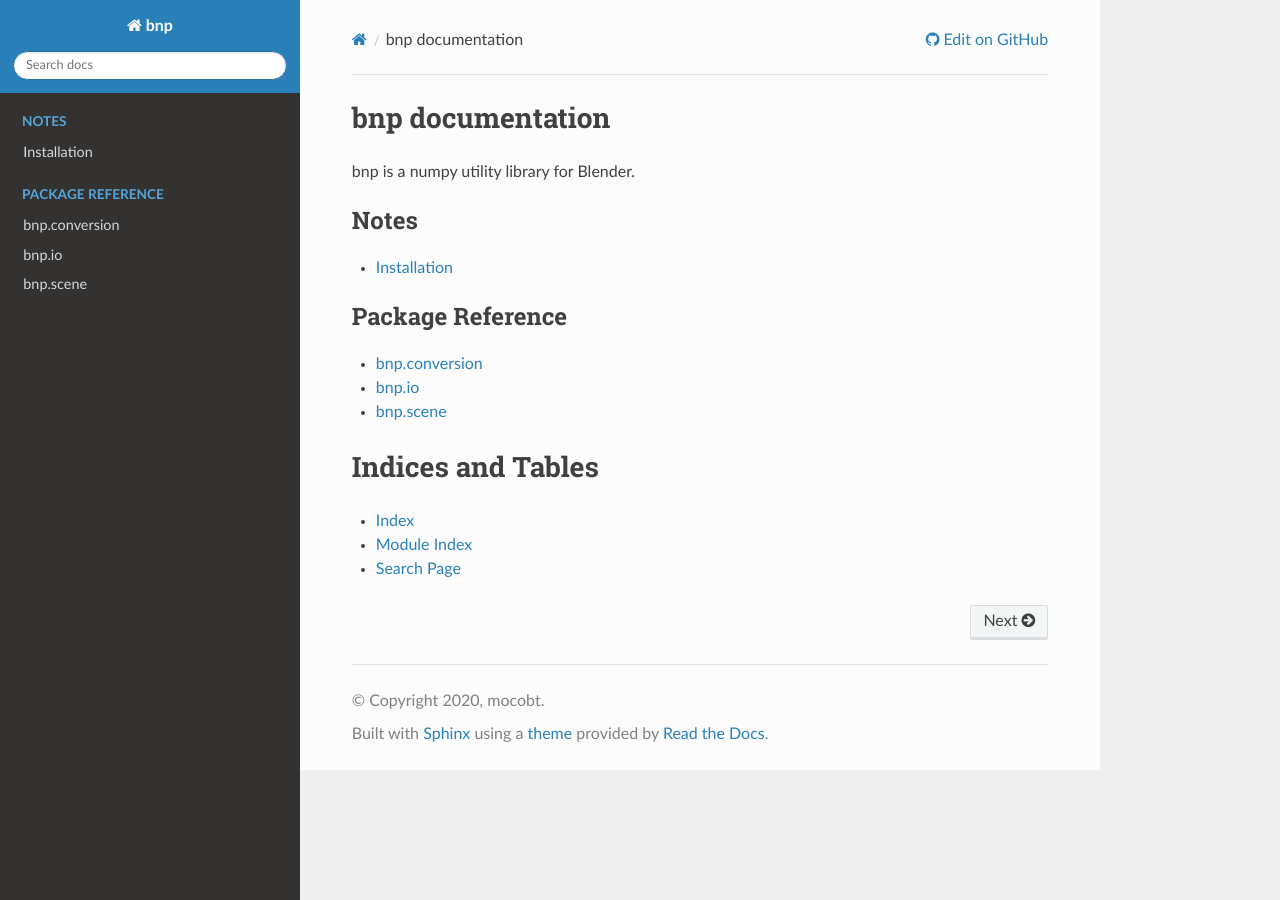
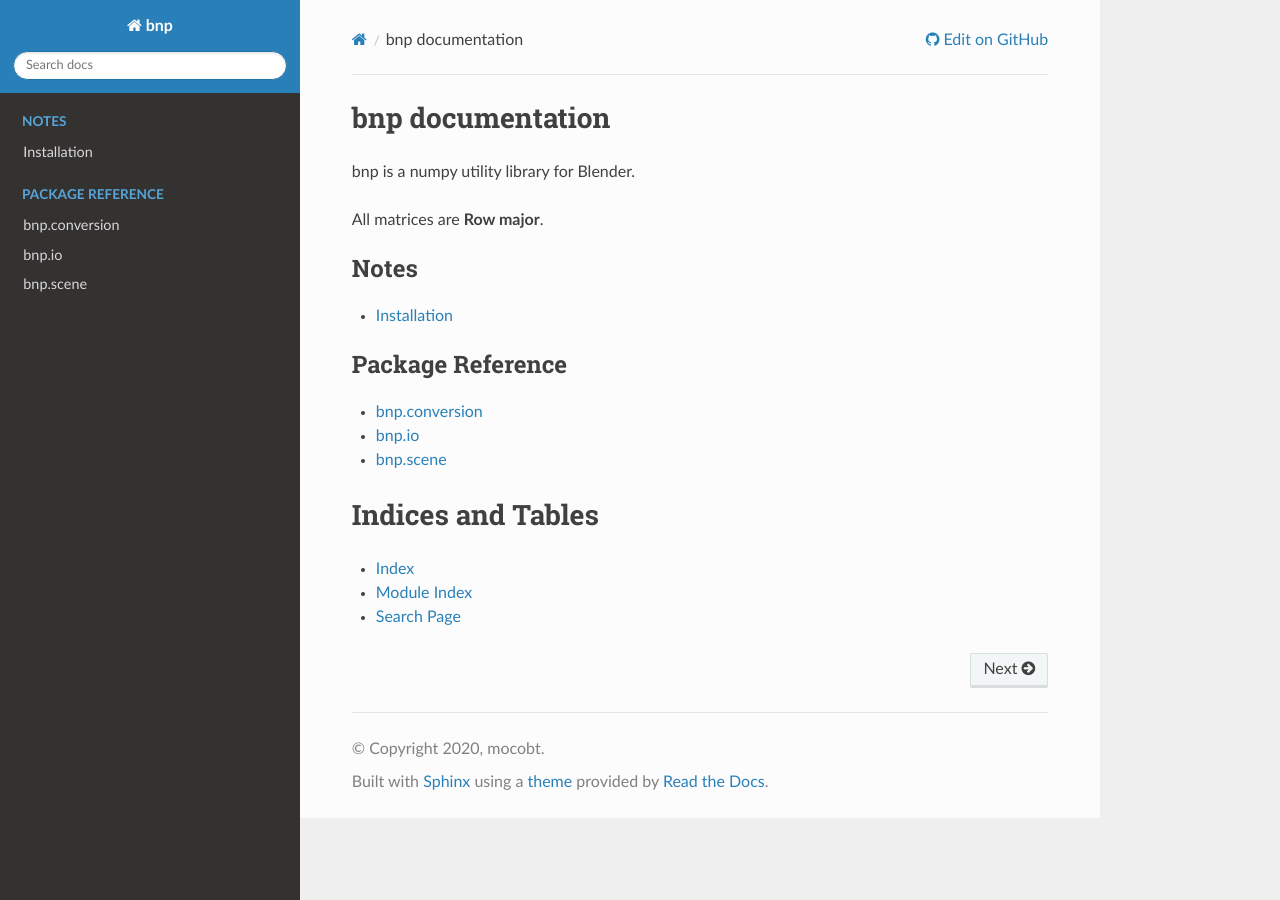
Before and after one commit to j20232/bnp, a Sphinx documentation site: the page built from docs/source/index.rst, in a window 1280 px wide. Built offline with Sphinx 7.4.7 and the Read the Docs theme 2.0.0, drawn with Linux system fonts in a browser that asks for light colours.

Commit message:
add row major

```diff
--- a/docs/source/index.rst
+++ b/docs/source/index.rst
@@ -4,6 +4,8 @@ bnp documentation
 ===============================
 
 bnp is a numpy utility library for Blender.
+
+All matrices are **Row major**.
 
 .. toctree::
    :glob:
--- a/docs/source/modules/conversion.rst
+++ b/docs/source/modules/conversion.rst
@@ -119,7 +119,7 @@ bnp.conversion
 
 .. py:function:: get_posebone_as_np(posebone, dtype=np.float32, mode="dynamic", frame=bpy.context.scene.frame_current)
 
-    Get posebone as `np.ndarray`
+    Get posebone as `np.ndarray`.
 
     :param bpy.types.PoseBone posebone: posebone
     :param dtype: dtype
@@ -130,7 +130,7 @@ bnp.conversion
 
 .. py:function:: get_bone_as_np(bone, dtype=np.float32, mode="rest", frame=bpy.context.scene.frame_current)
 
-    Get bone as `np.ndarray`
+    Get bone as `np.ndarray`.
 
     :param bpy.types.Bone bone: bone
     :param dtype: dtype
```
